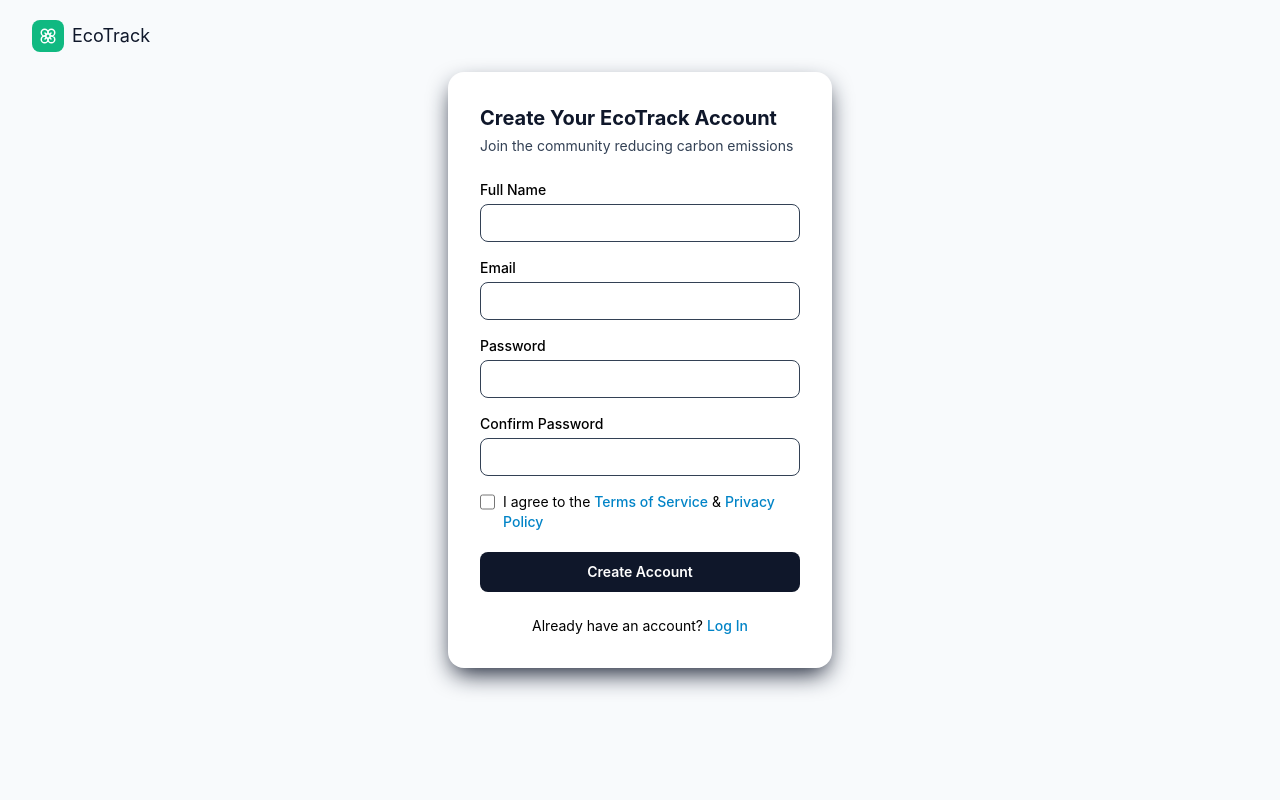
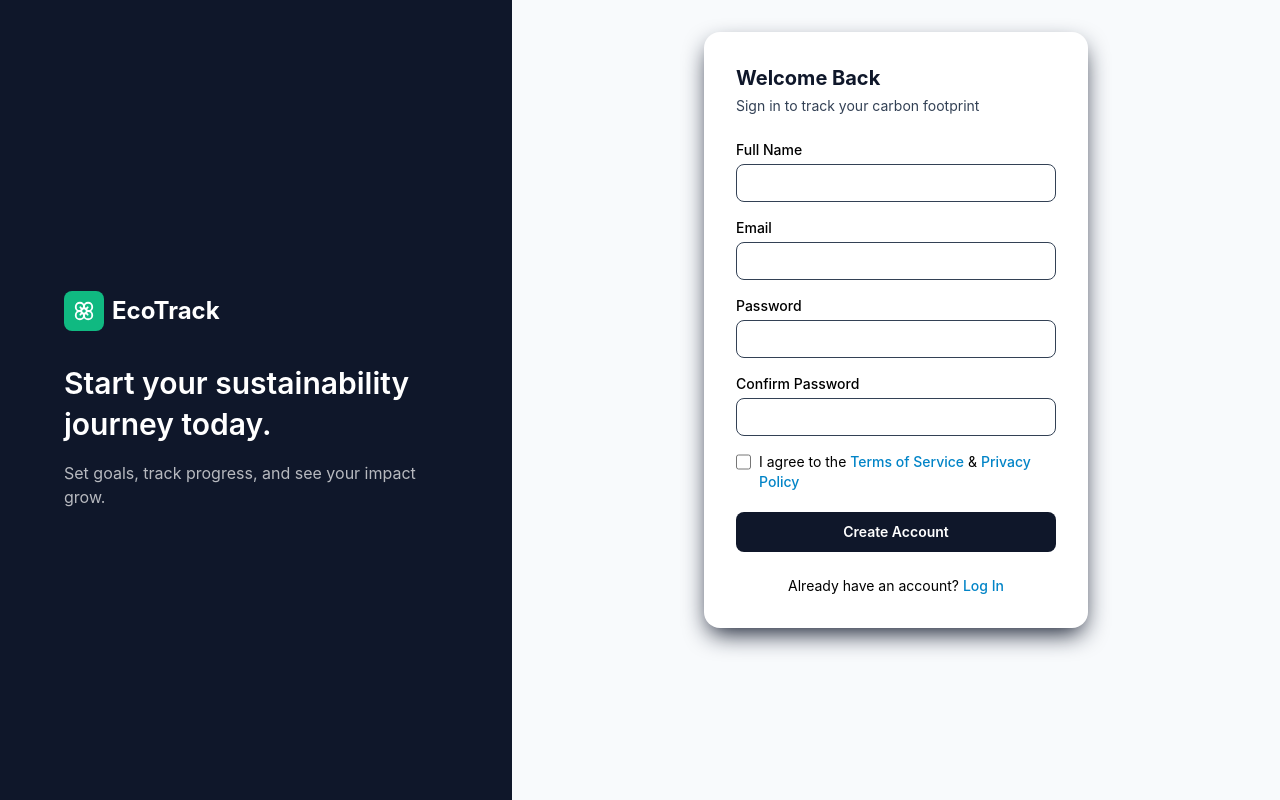
Before and after one commit to springboardmentor212/EcoTrack_Group1, a React app in the folder frontend/: page /register in a window 1280 px wide. Built offline with nearby package versions, Linux system fonts and the light colour scheme; the HTML template or start-up script is replaced by a standard one.

Commit message:
Add UI changes to Login and Register (split-screen layout)

```diff
--- a/frontend/src/pages/Login.jsx
+++ b/frontend/src/pages/Login.jsx
@@ -36,26 +36,40 @@ export default function Login() {
   };
 
   return (
-    <div className="min-h-screen bg-[var(--color-background)]">
-      <header className="flex items-center justify-between px-8 py-5">
-        <div className="flex items-center gap-2">
+  <div className="min-h-screen flex bg-[var(--color-background)]">
+    {/* LEFT: Branding panel */}
+    <div className="hidden lg:flex lg:w-2/5 flex-col justify-center px-16 bg-[var(--color-primary)]">
+      <div className="flex items-center gap-2 mb-8">
+        <div className="flex h-10 w-10 items-center justify-center rounded-lg bg-[var(--color-eco)]">
+          <Flower size={22} color="#FFFFFF" />
+        </div>
+        <span className="text-2xl font-bold text-white">EcoTrack</span>
+      </div>
+      <h2 className="text-3xl font-semibold text-white leading-snug">
+        Track your carbon footprint,<br />one step at a time.
+      </h2>
+      <p className="mt-4 text-white/70 text-base max-w-sm">
+        Join thousands of people building smarter, greener habits every day.
+      </p>
+    </div>
+
+    {/* RIGHT: Login card */}
+    <div className="flex w-full lg:w-3/5 items-center justify-center px-4 py-16">
+      <div className="w-full max-w-sm rounded-2xl bg-[var(--color-surface)] p-8 shadow-[0_10px_25px_-5px_var(--color-primary)]">
+
+        {/* mobile-only logo, since left panel is hidden on small screens */}
+        <div className="flex lg:hidden items-center gap-2 mb-6">
           <div className="flex h-8 w-8 items-center justify-center rounded-lg bg-[var(--color-eco)]">
             <Flower size={18} color="#FFFFFF" />
           </div>
-          <span className="text-lg font-semiBold text-[var(--color-primary)]">
-            EcoTrack
-          </span>
+          <span className="text-lg font-semibold text-[var(--color-primary)]">EcoTrack</span>
         </div>
-      </header>
 
-      <main className="flex items-center justify-center px-4 py-16">
-        <div className="w-full max-w-sm rounded-2xl bg-[var(--color-surface)] p-8 shadow-[0_10px_25px_-5px_var(--color-primary)]">
-          <h1 className="text-xl font-bold text-[var(--color-primary)]">
-            Welcome Back
-          </h1>
+        <h1 className="text-xl font-bold text-[var(--color-primary)]">Welcome Back</h1>
         <p className="mt-1 font-regular text-sm text-[var(--color-slate)]">
           Sign in to track your carbon footprint
         </p>
+
         <form onSubmit={handleSubmit} className="mt-6 flex flex-col gap-4">
             <div>
               <label
@@ -142,8 +156,9 @@ export default function Login() {
               </Link>
             </p>
           </form>
+
       </div>
-      </main>
+    </div>
   </div>
 );
 }
--- a/frontend/src/pages/Register.jsx
+++ b/frontend/src/pages/Register.jsx
@@ -51,25 +51,43 @@ export default function Register() {
   };
 
   return (
-    <div className="min-h-screen bg-[var(--color-background)] mb-0">
-      <header className="flex items-center justify-between px-8 py-5">
-        <div className="flex items-center gap-2">
-          <div className="flex h-8 w-8 items-center justify-center rounded-lg bg-[var(--color-eco)]">
-            <Flower size={18} color="#FFFFFF" />
+    <div className="min-h-screen flex bg-[var(--color-background)]">
+      {/* LEFT: Branding panel */}
+      <div className="hidden lg:flex lg:w-2/5 flex-col justify-center px-16 bg-[var(--color-primary)]">
+        <div className="flex items-center gap-2 mb-8">
+          <div className="flex h-10 w-10 items-center justify-center rounded-lg bg-[var(--color-eco)]">
+            <Flower size={22} color="#FFFFFF" />
           </div>
-          <span className="text-lg font-semiBold text-[var(--color-primary)]">
-            EcoTrack
-          </span>
+          <span className="text-2xl font-bold text-white">EcoTrack</span>
         </div>
-      </header>
+        <h2 className="text-3xl font-semibold text-white leading-snug">
+          Start your sustainability
+          <br />
+          journey today.
+        </h2>
+        <p className="mt-4 text-white/70 text-base max-w-sm">
+          Set goals, track progress, and see your impact grow.
+        </p>
+      </div>
 
-      <main className="flex items-center justify-center px-4">
+      {/* RIGHT: Login card */}
+      <div className="flex w-full lg:w-3/5 items-start justify-center px-4 pt-8">
         <div className="w-full max-w-sm rounded-2xl bg-[var(--color-surface)] p-8 shadow-[0_10px_25px_-5px_var(--color-primary)]">
+          {/* mobile-only logo, since left panel is hidden on small screens */}
+          <div className="flex lg:hidden items-center gap-2 mb-6">
+            <div className="flex h-8 w-8 items-center justify-center rounded-lg bg-[var(--color-eco)]">
+              <Flower size={18} color="#FFFFFF" />
+            </div>
+            <span className="text-lg font-semibold text-[var(--color-primary)]">
+              EcoTrack
+            </span>
+          </div>
+
           <h1 className="text-xl font-bold text-[var(--color-primary)]">
-            Create Your EcoTrack Account
+            Welcome Back
           </h1>
           <p className="mt-1 font-regular text-sm text-[var(--color-slate)]">
-            Join the community reducing carbon emissions
+            Sign in to track your carbon footprint
           </p>
 
           <form onSubmit={handleSubmit} className="mt-6 flex flex-col gap-4">
@@ -195,7 +213,7 @@ export default function Register() {
             </p>
           </form>
         </div>
-      </main>
+      </div>
     </div>
   );
 }
```
Lines whose indentation alone changed are shown as unchanged.
